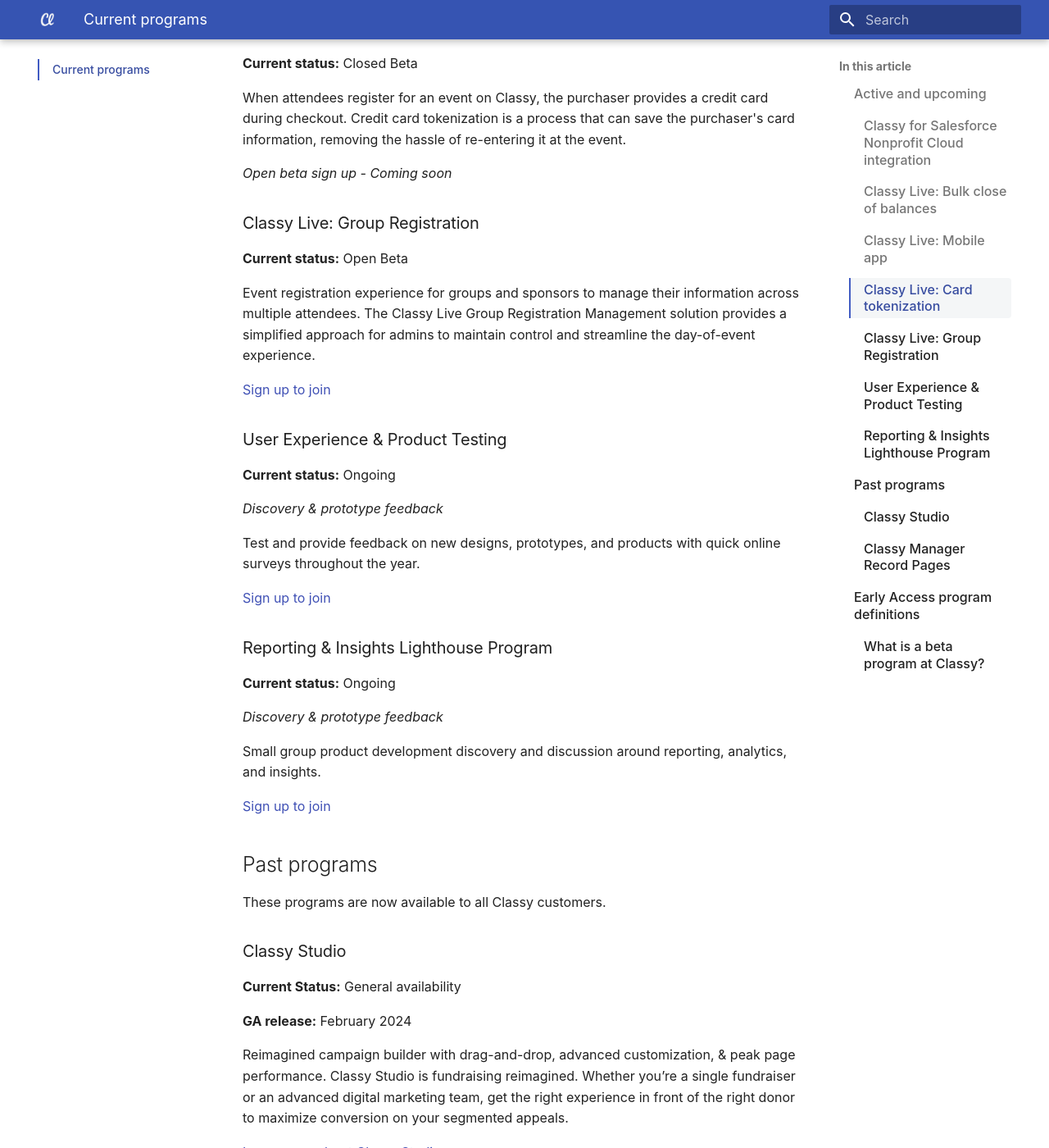
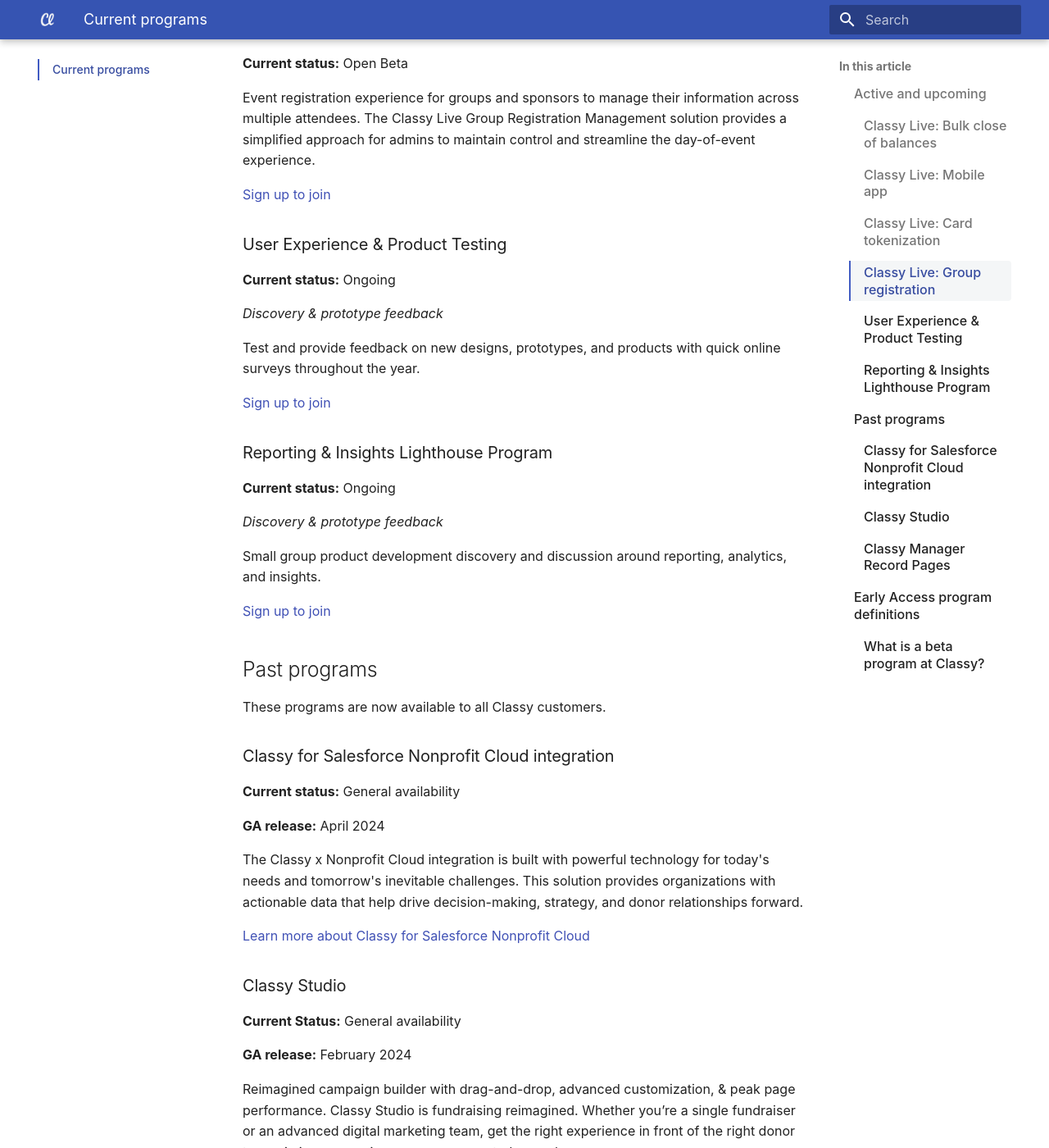
Before and after one commit to truj1ll0/mkdocs-help-center, an MkDocs documentation site: the page built from docs/beta-and-lighthouse/current-programs.md, in a window 1280 px wide and 1400 px high, scrolled down 1247 px. Shown: the whole window at 82% size. Built offline with MkDocs 1.6.1 and Material for MkDocs 9.7.7, drawn with Linux system fonts in a browser that asks for light colours; some web fonts are replaced; some of the changed text lies outside the part shown.

Commit message:
Update C4SFF section

```diff
--- a/docs/beta-and-lighthouse/current-programs.md
+++ b/docs/beta-and-lighthouse/current-programs.md
@@ -44,7 +36,7 @@
 
 _Open beta sign up - Coming soon_
 
-### Classy Live: Group Registration
+### Classy Live: Group registration
 
 **Current status:** Open Beta
 
@@ -75,6 +67,16 @@
 ## Past programs
 
 These programs are now available to all Classy customers.
+
+### Classy for Salesforce Nonprofit Cloud integration
+
+**Current status:** General availability
+
+**GA release:** April 2024
+
+The Classy x Nonprofit Cloud integration is built with powerful technology for today's needs and tomorrow's inevitable challenges. This solution provides organizations with actionable data that help drive decision-making, strategy, and donor relationships forward.
+
+[Learn more about Classy for Salesforce Nonprofit Cloud](https://support.classy.org/s/article/install-classy-for-salesforce-fundraising)
 
 ### Classy Studio
 
```
Also changed, not shown: other parts of docs/beta-and-lighthouse/current-programs.md (+0 -8 lines).
